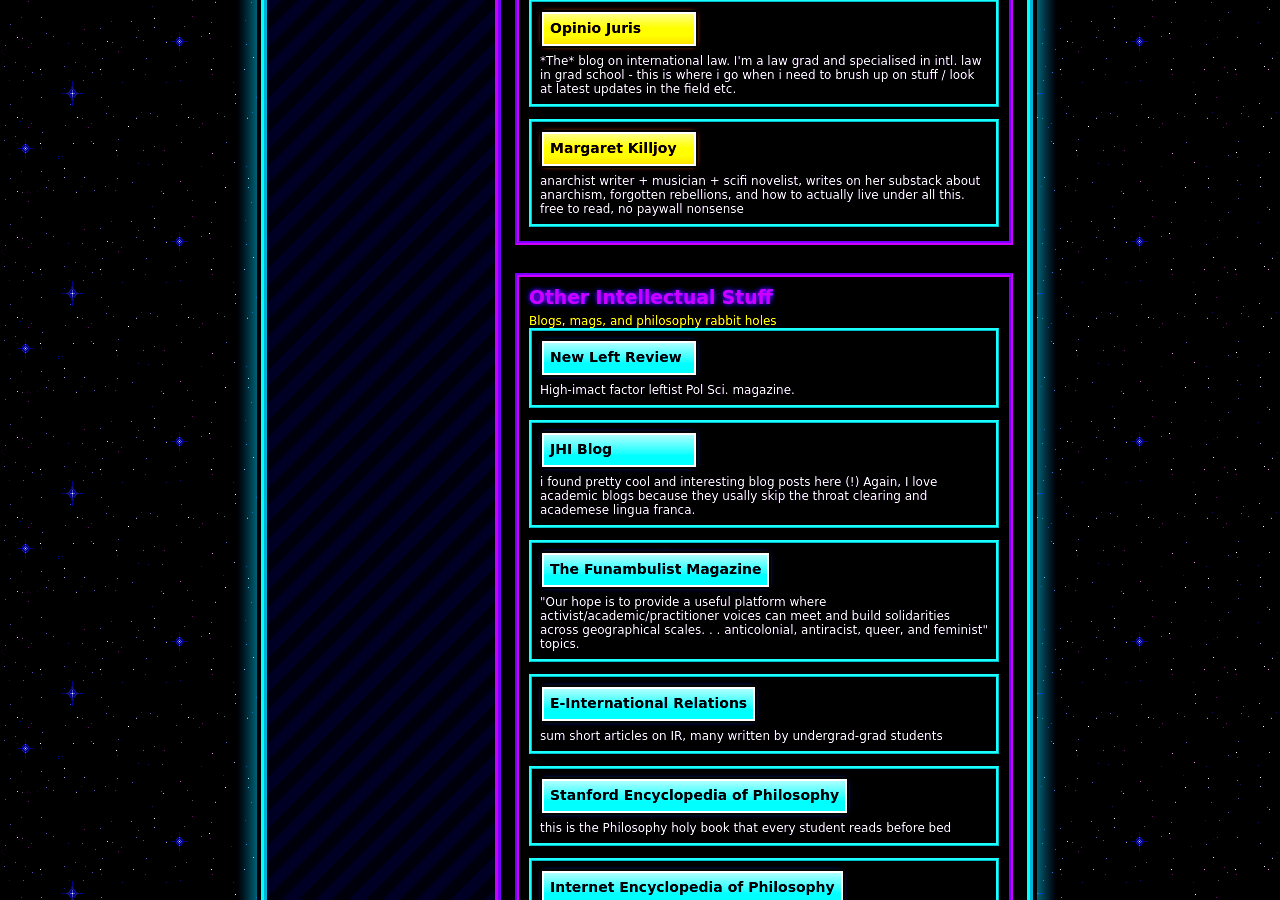
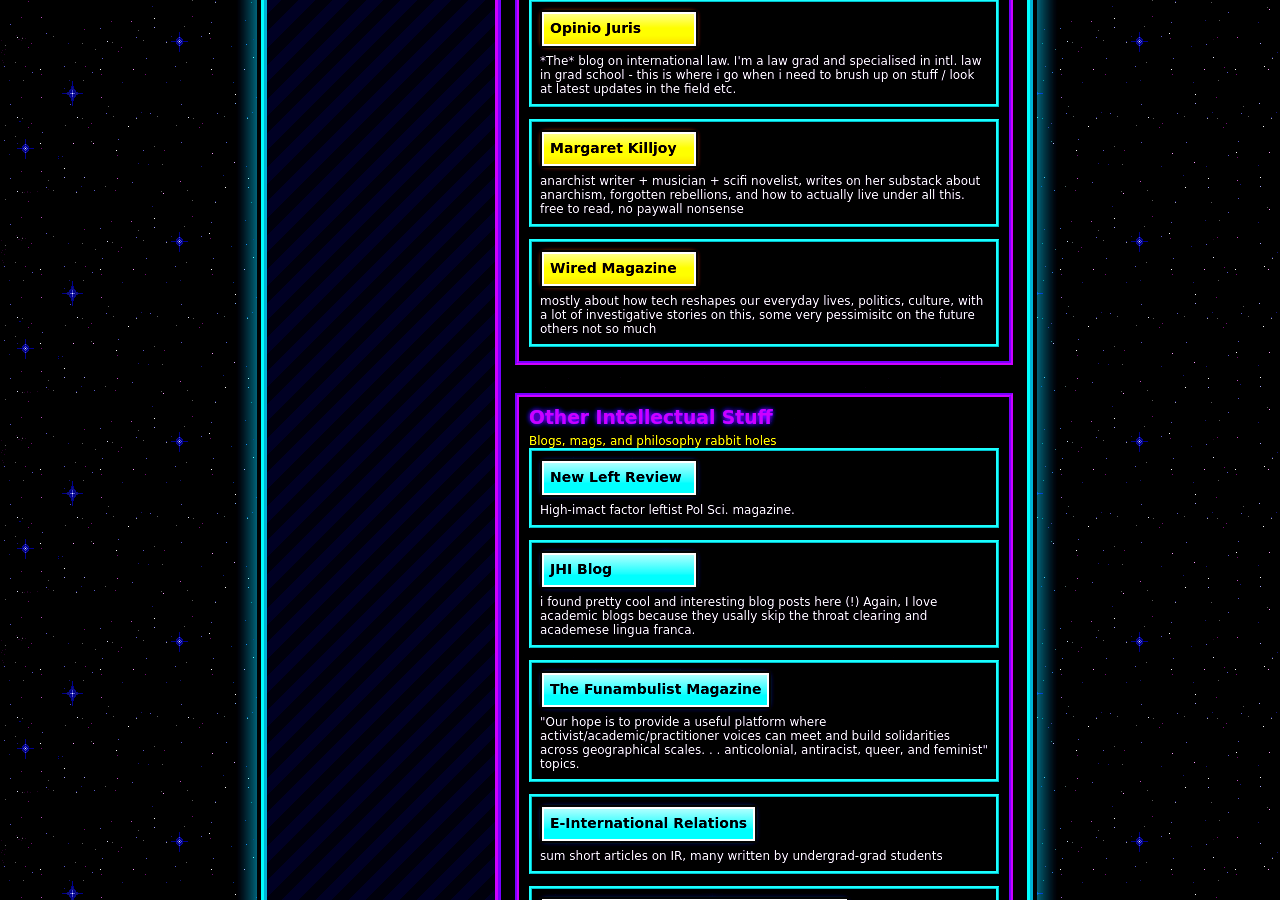
Before and after one commit to Catofminerva/Catofminerva.github.io, a Jekyll site: the page coolsite.html, which Jekyll copies as it is, in a window 1280 px wide and 900 px high, scrolled down 2089 px. Built offline with Jekyll 4.4.1, drawn with Linux system fonts in a browser that asks for light colours.

Commit message:
Update coolsite.html

```diff
--- a/coolsite.html
+++ b/coolsite.html
@@ -270,6 +270,10 @@
                 <a class="badge" href="https://margaretkilljoy.substack.com/" target="_blank" rel="noopener">Margaret Killjoy</a>
                 <div class="desc">anarchist writer + musician + scifi novelist, writes on her substack about anarchism, forgotten rebellions, and how to actually live under all this. free to read, no paywall nonsense</div>
               </div>
+               <div class="card">
+                <a class="badge" href="https://www.wired.com" target="_blank" rel="noopener">Wired Magazine</a>
+                <div class="desc">mostly about how tech reshapes our everyday lives, politics, culture, with a lot of investigative stories on this, some very pessimisitc on the future others not so much</div>
+              </div>
             </div>
           </div>
 
```
